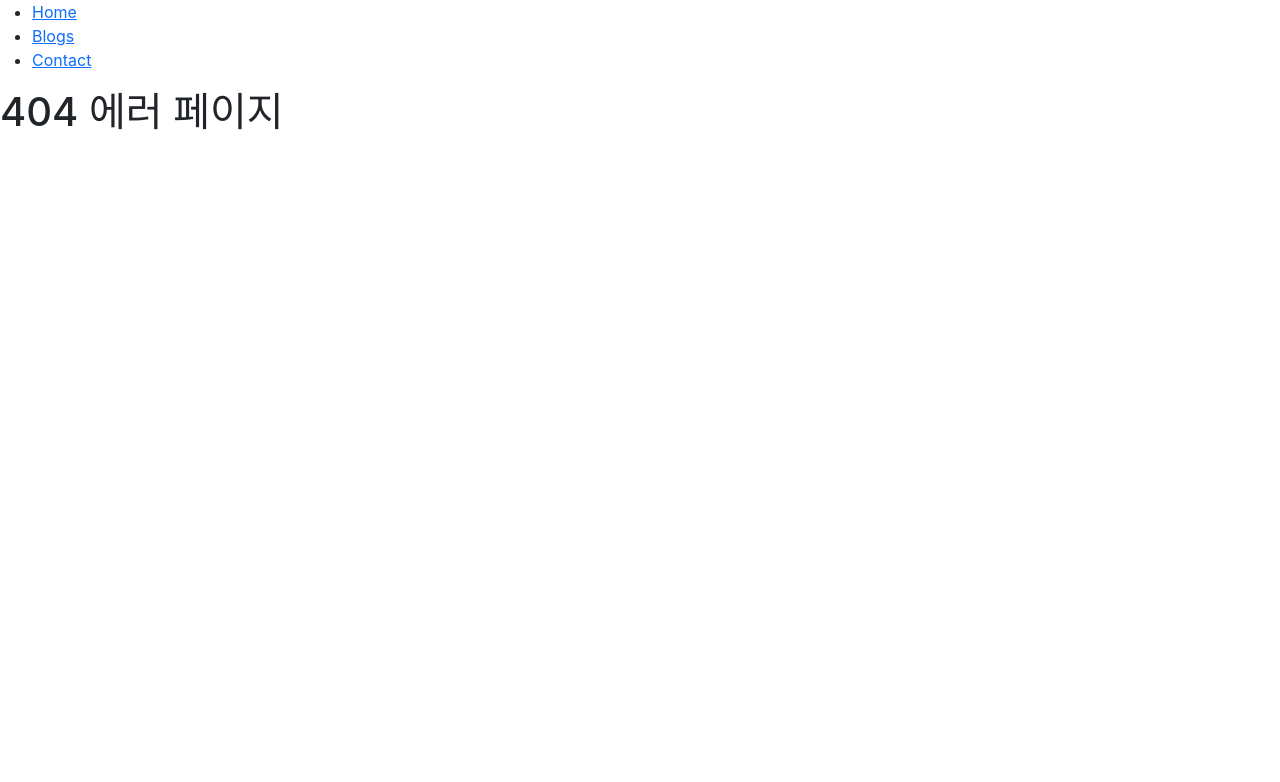
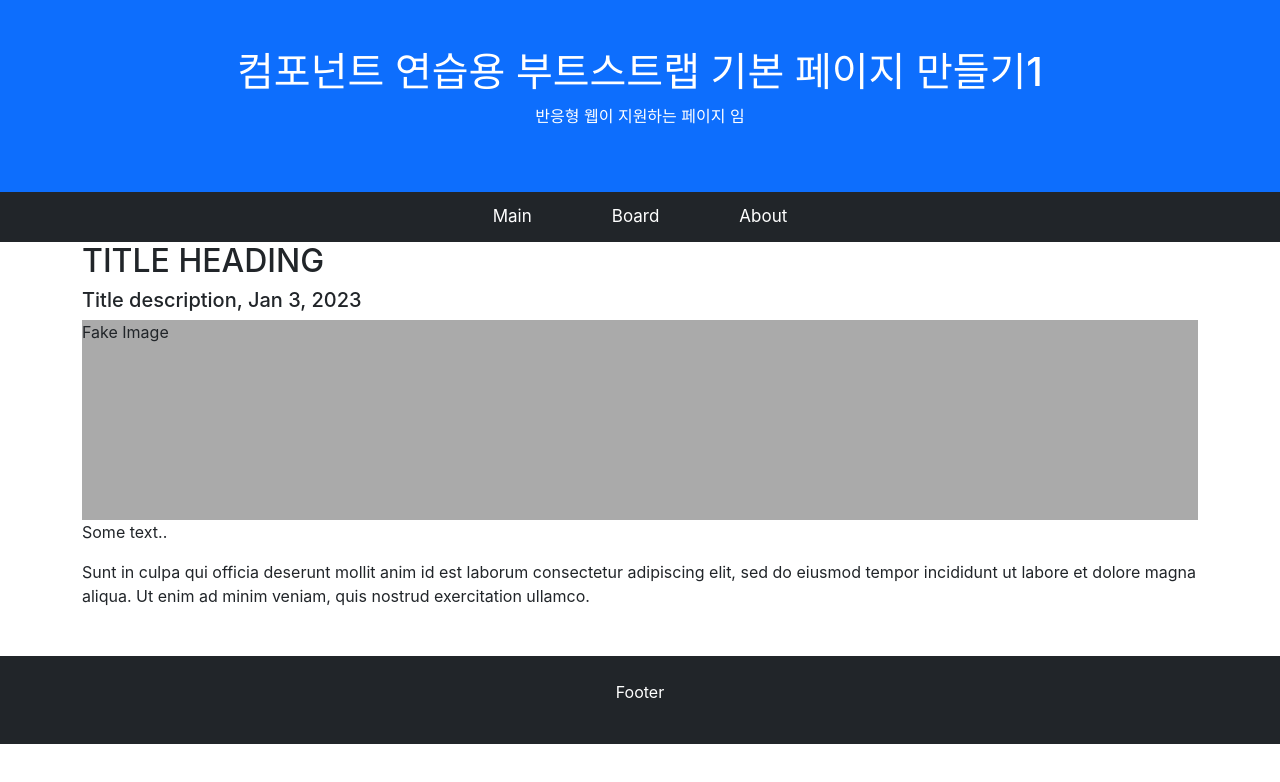
Before and after one commit to EblynCho/java505_react_test2, a React (Create React App) app: page /board in a window 1280 px wide. Before the commit this address had no page. Shown: the top 782 px of the page. Built offline with nearby package versions, Linux system fonts and the light colour scheme.

Commit message:
react-router-dom 복습 문제

```diff
--- a/src/App2.jsx
+++ b/src/App2.jsx
@@ -19,19 +19,6 @@ function App2() {
         <div>
             <Header />
             <Navigate />
-            <div className={"container mt-5"}>
-                <div className={"row"}>
-                    <div className={"col-sm-4"}>
-                        <Info />
-                        <LinkList />
-                        <hr className={"d-sm-none"} />
-                    </div>
-                    <div className={"col-sm-8"}>
-                        <Contents />
-                        <Contents />
-                    </div>
-                </div>
-            </div>
             <Footer />
         </div>
     );
--- /dev/null
+++ b/src/Board.jsx
@@ -0,0 +1,26 @@
+// Board.jsx
+
+import React from "react";
+
+const styles = {
+    fakeImg: {
+        height: 200,
+        backgroundColor: "#aaa",
+    }
+};
+
+function Board(props) {
+    return (
+        <div className={"container"}>
+            <h2>TITLE HEADING</h2>
+            <h5>Title description, Jan 3, 2023</h5>
+            <div style={styles.fakeImg}>Fake Image</div>
+            <p>Some text..</p>
+            <p>Sunt in culpa qui officia deserunt mollit anim id est laborum consectetur adipiscing elit,
+                sed do eiusmod tempor incididunt ut labore et dolore magna aliqua. Ut enim ad minim veniam,
+                quis nostrud exercitation ullamco.</p>
+        </div>
+    );
+}
+
+export default Board;
--- a/src/Info.jsx
+++ b/src/Info.jsx
@@ -9,7 +9,7 @@ const styles = {
 
 function Info() {
     return (
-        <div>
+        <div className={"container"}>
             <h2>About Me</h2>
             <h5>Photo of me:</h5>
             <div style={styles.fakeImg}>Fake Image</div>
--- /dev/null
+++ b/src/Main.jsx
@@ -0,0 +1,26 @@
+// Main.jsx
+
+import React from "react";
+import Info from "./Info";
+import LinkList from "./LinkList";
+import Contents from "./Contents";
+
+function Main(props) {
+    return (
+        <div className={"container mt-5"}>
+            <div className={"row"}>
+                <div className={"col-sm-4"}>
+                    <Info />
+                    <LinkList />
+                    <hr className={"d-sm-none"} />
+                </div>
+                <div className={"col-sm-8"}>
+                    <Contents />
+                    <Contents />
+                </div>
+            </div>
+        </div>
+    );
+}
+
+export default Main;
--- a/src/Navigate.jsx
+++ b/src/Navigate.jsx
@@ -1,25 +1,44 @@
 import React from "react";
 
-function Navigate() {
+import {Outlet, Link} from "react-router-dom";
+
+const styles = {
+    link: {
+        textDecoration: 'none',
+        color: 'white',
+        padding: 40,
+        fontSize: 17
+    }
+
+};
+
+function Navigate(props) {
     return (
+        <div>
             <nav className={"navbar navbar-expand-sm bg-dark navbar-dark"}>
-            <div className={"container-fluid"}>
-                <ul className={"navbar-nav"}>
+                <div className={"container-fluid my-1"}>
+                    <ul className={"navbar-nav mx-auto"}>
                         <li className={"nav-item"}>
-                        <a className={"nav-link active"} href={"#"}>Active</a>
+                            {/*<a className={"nav-link active"} href={"#"}>Active</a>*/}
+                            <Link to={"/"} style={styles.link}>Main</Link>
                         </li>
                         <li className={"nav-item"}>
-                        <a className={"nav-link"} href={"#"}>Link</a>
+                            {/*<a className={"nav-link"} href={"#"}>Link</a>*/}
+                            <Link to={"/board"} style={styles.link}>Board</Link>
                         </li>
                         <li className={"nav-item"}>
-                        <a className={"nav-link"} href={"#"}>Link</a>
+                            {/*<a className={"nav-link"} href={"#"}>Link</a>*/}
+                            <Link to={"/about"} style={styles.link}>About</Link>
                         </li>
-                    <li className={"nav-item"}>
-                        <a className={"nav-link disabled"} href={"#"}>Disabled</a>
-                    </li>
+                        {/*<li className={"nav-item"}>*/}
+                        {/*    <a className={"nav-link disabled"} href={"#"}>Disabled</a>*/}
+                        {/*</li>*/}
                     </ul>
                 </div>
             </nav>
+
+            <Outlet />
+        </div>
     );
 }
 
--- a/src/index.js
+++ b/src/index.js
@@ -9,6 +9,11 @@ import App4 from "./App4";
 import App5 from "./App5";
 import App6 from "./App6";
 import App7 from "./App7";
+import {BrowserRouter, Route, Routes} from "react-router-dom";
+import NoPage from "./Pages/NoPage";
+import Board from "./Board";
+import Main from "./Main";
+import Info from "./Info";
 
 const root = ReactDOM.createRoot(document.getElementById('root'));
 root.render(
@@ -22,7 +27,18 @@ root.render(
         {/*<App4 />*/}
         {/*<App5 />*/}
         {/*<App6 />*/}
-        <App7 />
+        {/*<App7 />*/}
+
+        <BrowserRouter>
+            <Routes>
+                <Route path={"/"} element={<App2 />}>
+                    <Route index element={<Main />} />
+                    <Route path={"board"} element={<Board />} />
+                    <Route path={"about"} element={<Info />} />
+                    <Route path={"*"} element={<NoPage />} />
+                </Route>
+            </Routes>
+        </BrowserRouter>
     </React.StrictMode>
 );
 
```
Lines whose indentation alone changed are shown as unchanged.
